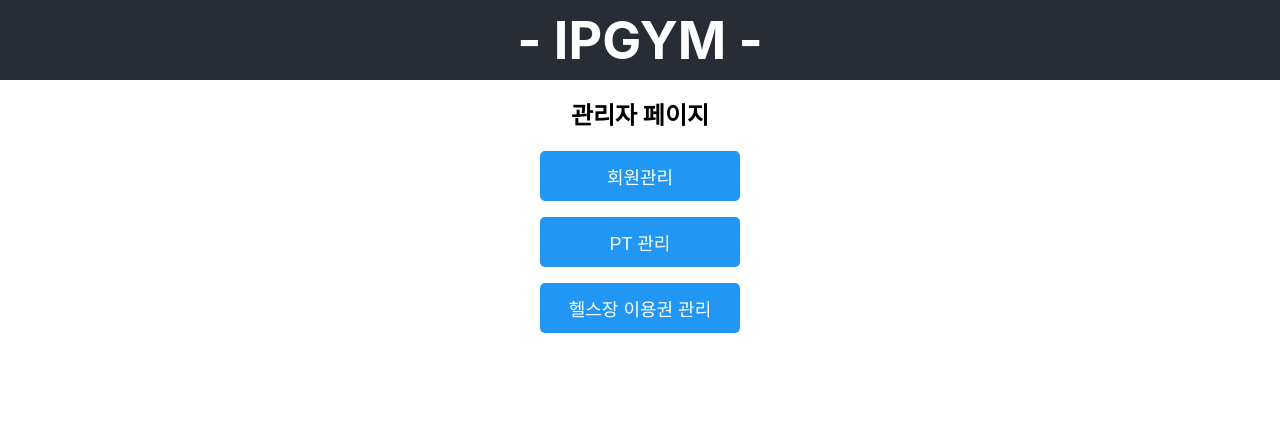
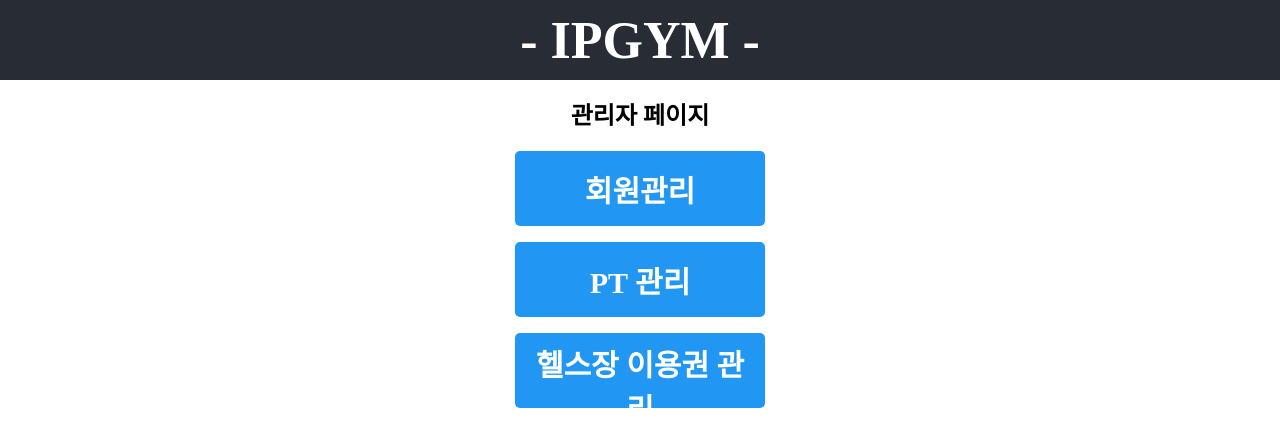
Before and after one commit to Donghunn-Lee/IPGYM, a React (Create React App) app: page /admin in a window 1280 px wide. Shown: the top 446 px of the page. Built offline with nearby package versions, Linux system fonts and the light colour scheme; sample sign-in values are in the browser's storage; a web font is replaced by a local one.

Commit message:
폰트추가

```diff
--- a/src/App.css
+++ b/src/App.css
@@ -9,8 +9,15 @@
   display: flex;
   flex-direction: row;
   align-items: center;
-
+  font-family: KBO-Dia-Gothic_bold;
   justify-content: center;
   font-size: calc(10px + 2vmin);
   color: white;
 }
+
+@font-face {
+  font-family: 'KBO-Dia-Gothic_bold';
+  src: url('https://cdn.jsdelivr.net/gh/projectnoonnu/noonfonts_2304-2@1.0/KBO-Dia-Gothic_bold.woff') format('woff');
+  font-weight: 700;
+  font-style: normal;
+}
--- a/src/components/MainPage.css
+++ b/src/components/MainPage.css
@@ -1,6 +1,4 @@
 /* mainPage.css */
-.App {
-  margin: 0;
 
   .main-page {
     text-align: center;
@@ -9,7 +7,10 @@
   .main-title {
     font-size: 24px;
     margin-bottom: 20px;
+    font-family: KBO-Dia-Gothic_bold;
+
   }
+
 
   .button-container {
     display: flex;
@@ -18,13 +19,15 @@
     justify-content: center;
   }
 
-  .button {
-    width: 200px;
-    height: 50px;
+  .button-container button {
+    width: 250px;
+    height: 75px;
     background-color: #2196f3;
     border: none;
     border-radius: 5px;
-    font-size: 18px;
+    font-family: KBO-Dia-Gothic_bold;
+    font-size: 30px;
+    font-weight: bold;
     margin-bottom: 10px;
     color: #fff;
     cursor: pointer;
@@ -45,5 +48,9 @@
     }
   }
 
-
+  @font-face {
+    font-family: 'KBO-Dia-Gothic_bold';
+    src: url('https://cdn.jsdelivr.net/gh/projectnoonnu/noonfonts_2304-2@1.0/KBO-Dia-Gothic_bold.woff') format('woff');
+    font-weight: 700;
+    font-style: normal;
 }
--- a/src/components/MainPage.js
+++ b/src/components/MainPage.js
@@ -8,40 +8,28 @@ const MainPage = () => {
     console.log(`Clicked ${feature}`);
   };
 
-  const [showSignupForm, setShowSignupForm] = useState(false); // 회원가입 폼을 나타내는 상태 변수
-
-  const toggleSignupForm = () => {
-    setShowSignupForm(!showSignupForm);
-  };
-
   return (
     <div className="main-page">
       <h1 className="main-title">Main Page</h1>
       <div className="button-container">
-        {/* <NavLink exact to="/login" activeClassName="active">
-          <Button text="로그인" onClick={() => handleButtonClick("로그인")} />
-        </NavLink> */}
         <NavLink exact to="/mypage" activeClassName="active">
           <Button
             text="마이페이지"
             onClick={() => handleButtonClick("마이페이지")}
           />
         </NavLink>
-        {/* <NavLink exact to="/ptticket" activeClassName="active">
-          <Button
-            text="PT 이용권"
-            onClick={() => handleButtonClick("PT 이용권")}
-          />
-        </NavLink> */}
+
         <NavLink exact to="/pt" activeClassName="active">
           <Button text="PT 예약/조회" onClick={() => handleButtonClick("PT")} />
         </NavLink>
+
         <NavLink exact to="/membership" activeClassName="active">
           <Button
             text="헬스장 이용권"
             onClick={() => handleButtonClick("헬스장 이용권")}
           />
         </NavLink>
+
         <NavLink exact to="/bmi" activeClassName="active">
           <Button text="BMI 계산기" onClick={() => handleButtonClick("BMI")} />
         </NavLink>
--- a/src/components/PT.css
+++ b/src/components/PT.css
@@ -1,9 +1,8 @@
 /* PT.css */
 
 .pt-component {
-  display: flex;
+  display:flex;
   flex-direction: column;
-  justify-content: center;
   align-items: center;
   max-width: 100%;
   max-height: 100%;
@@ -20,8 +19,8 @@
   padding: 20px;
   background-color: #f0f0f0;
   border-radius: 8px;
-  max-width: 600px;
-  /* max-height: */
+  width: 50%;
+  max-width: 800px;
 }
 
 .pt-box h2 {
```
